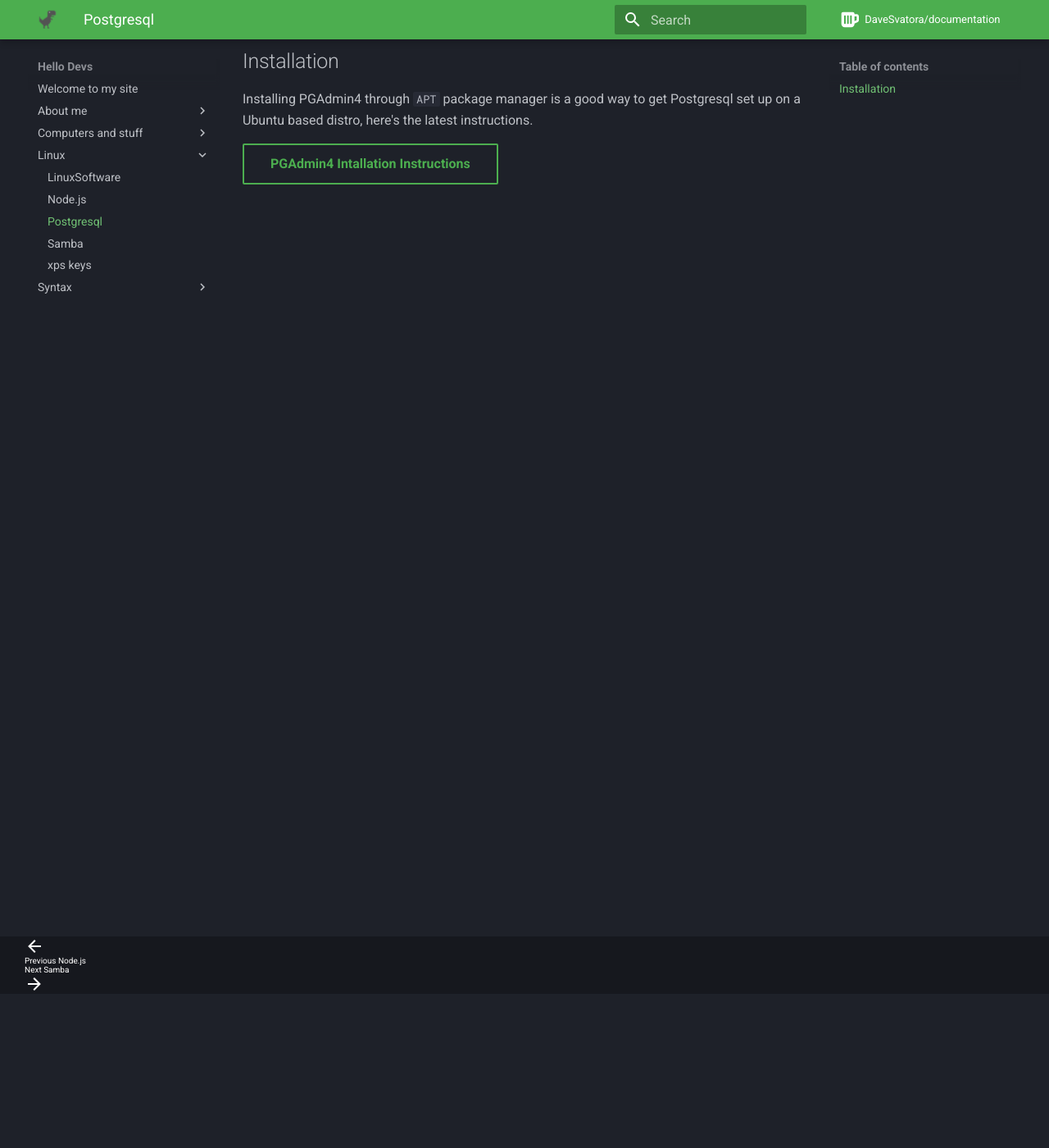
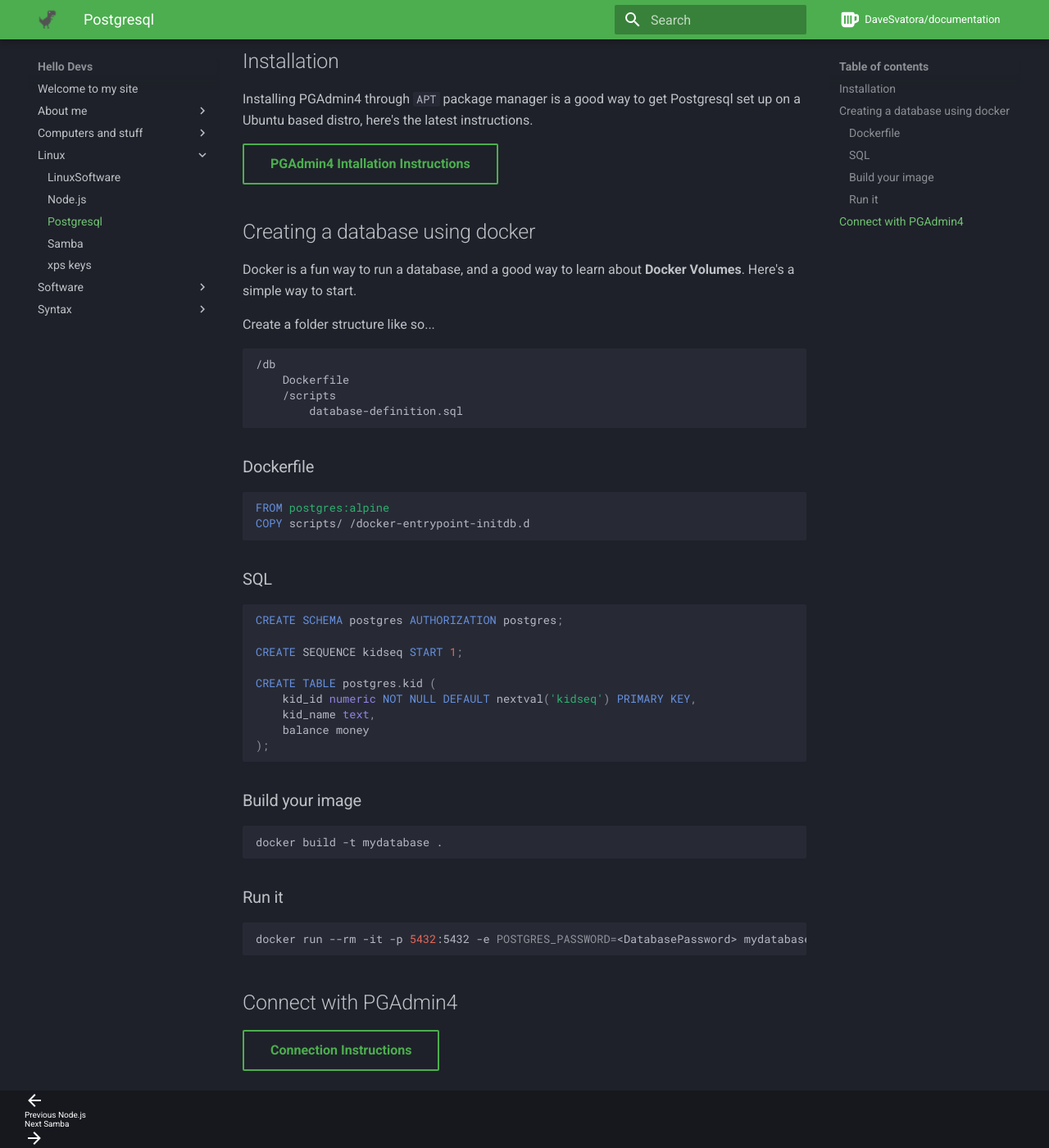
Before and after one commit to DaveSvatora/documentation, an MkDocs documentation site: the page built from docs/linux/postgresql.md, in a window 1280 px wide and 1400 px high, scrolled down 188 px. Shown: the whole window at 82% size. Built offline with MkDocs 1.6.1 and Material for MkDocs 9.7.7, drawn with Linux system fonts in a browser that asks for light colours; comment, search, counter and statistics services are not loaded; before the commit the page ends 900 px from its top, so only the background shows below that.

Commit message:
updated some docs, learned how to use keys in markdown

````diff
--- a/docs/linux/postgresql.md
+++ b/docs/linux/postgresql.md
@@ -7,3 +7,53 @@
 Installing PGAdmin4 through `APT` package manager is a good way to get Postgresql set up on a Ubuntu based distro, here's the latest instructions.
 
 <a href="https://www.pgadmin.org/download/pgadmin-4-apt/" target="_blank" class="md-button">PGAdmin4 Intallation Instructions</a>
+
+## Creating a database using docker
+
+Docker is a fun way to run a database, and a good way to learn about **Docker Volumes**. Here's a simple way to start.
+
+Create a folder structure like so...
+
+```sh
+/db
+    Dockerfile
+    /scripts
+        database-definition.sql
+```
+
+### Dockerfile
+
+```Dockerfile
+FROM postgres:alpine
+COPY scripts/ /docker-entrypoint-initdb.d
+```
+
+### SQL
+
+```sql
+CREATE SCHEMA postgres AUTHORIZATION postgres;
+
+CREATE SEQUENCE kidseq START 1;
+
+CREATE TABLE postgres.kid (
+    kid_id numeric NOT NULL DEFAULT nextval('kidseq') PRIMARY KEY,
+    kid_name text,
+    balance money
+);
+```
+
+### Build your image
+
+```sh
+docker build -t mydatabase .
+```
+
+### Run it
+
+```sh
+docker run --rm -it -p 5432:5432 -e POSTGRES_PASSWORD=<DatabasePassword> mydatabase
+```
+
+## Connect with PGAdmin4
+
+<a href="" target="_blank" class="md-button">Connection Instructions</a>
````
Also changed, not shown: docs/linux/xps_keys.md (+16 -12 lines), docs/software/cheese.md (added, +9 -0 lines), docs/software/peek.md (added, +13 -0 lines), docs/software/strapi.md (added, +3 -0 lines).
